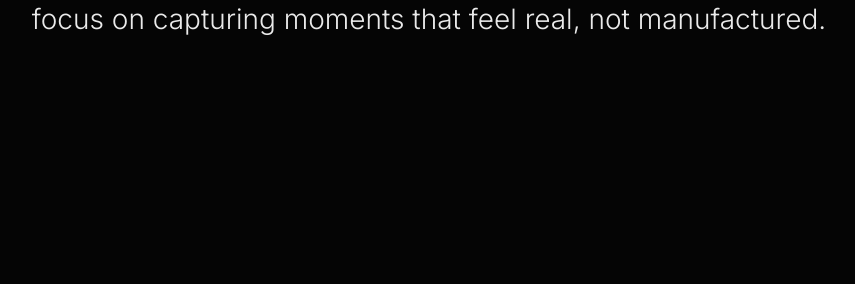
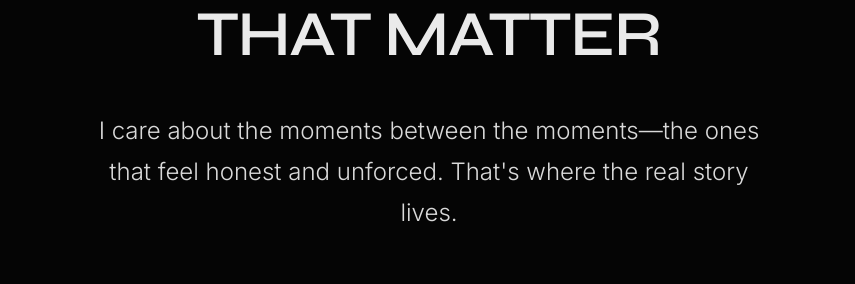
Before and after one commit to nzedmond/art-portfolio, a React (Vite) app in the folder creativeArts-portfolio/: page /about in a window 1280 px wide. Shown: the part 252-536 px from the top of the page, without its empty margins (211-1066 px from the left). Built offline with nearby package versions, Linux system fonts and the light colour scheme.

Commit message:
added images and stories on about page

```diff
--- a/creativeArts-portfolio/src/pages/About.jsx
+++ b/creativeArts-portfolio/src/pages/About.jsx
@@ -7,19 +7,29 @@ import Container from '../components/Container';
 const About = () => {
   return (
     <PageTransition>
-      {/* Opening Statement */}
+      {/* Opening Section */}
       <Section style={{ paddingTop: '15vh', paddingBottom: '10vh' }}>
         <Container size="md">
           <ScrollReveal>
+            <h1 className="text-hero" style={{
+              fontSize: 'clamp(2.5rem, 6vw, 4rem)',
+              textAlign: 'center',
+              marginBottom: '3rem',
+              fontWeight: 600,
+              letterSpacing: '-0.02em'
+            }}>
+              Making Images<br />That Matter
+            </h1>
+
             <p className="text-body" style={{
-              fontSize: '1.75rem',
+              fontSize: '1.5rem',
               lineHeight: 1.7,
               textAlign: 'center',
-              maxWidth: '50ch',
+              maxWidth: '45ch',
               margin: '0 auto',
-              color: 'var(--text-primary)'
+              color: 'rgba(255, 255, 255, 0.85)'
             }}>
-              I'm a visual storyteller working across film and photography. I focus on capturing moments that feel real, not manufactured.
+              I care about the moments between the moments—the ones that feel honest and unforced. That's where the real story lives.
             </p>
           </ScrollReveal>
         </Container>
@@ -55,6 +65,32 @@ const About = () => {
               }}>
                 I've been doing this for a while now. The technical side matters, but it's always in service of the story or the feeling we're trying to create.
               </p>
+            </div>
+          </ScrollReveal>
+        </Container>
+      </Section>
+
+      {/* Visual Presence */}
+      <Section style={{ paddingTop: '5vh', paddingBottom: '5vh' }}>
+        <Container size="md">
+          <ScrollReveal delay={0.3}>
+            <div style={{
+              maxWidth: '700px',
+              margin: '0 auto',
+              aspectRatio: '4 / 5',
+              overflow: 'hidden',
+              backgroundColor: 'var(--bg-contrast)'
+            }}>
+              <img
+                src="https://images.unsplash.com/photo-1507003211169-0a1dd7228f2d?q=80&w=1000&auto=format&fit=crop"
+                alt="Portrait"
+                style={{
+                  width: '100%',
+                  height: '100%',
+                  objectFit: 'cover'
+                }}
+                loading="lazy"
+              />
             </div>
           </ScrollReveal>
         </Container>
```
